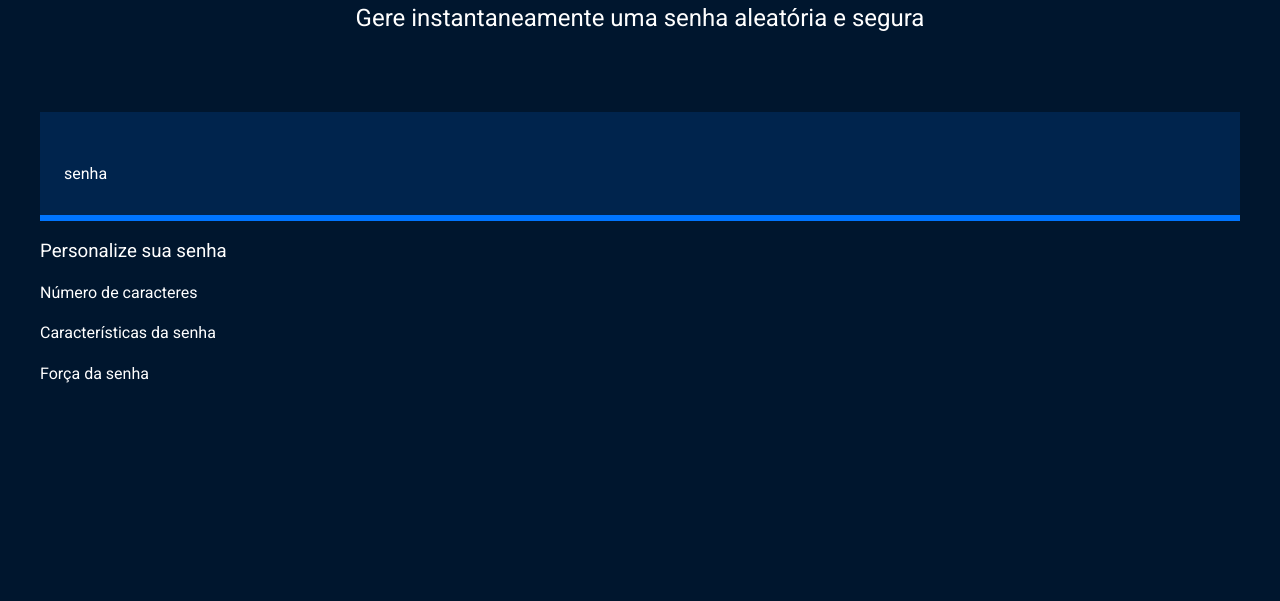
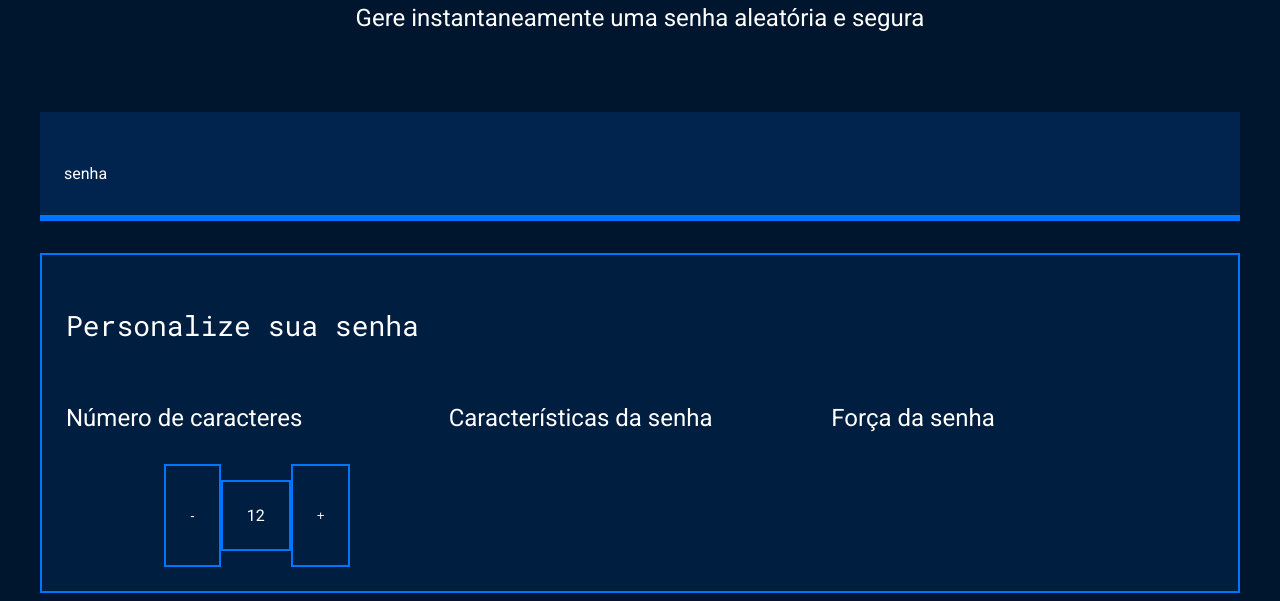
Before and after one commit to camilah22/HTML-2, a plain HTML site: page HTML 2/index.html in a window 1280 px wide. Shown: the part 214-815 px from the top of the page. Drawn offline with Linux system fonts and the light colour scheme.

Commit message:
10/05/2024

```diff
--- a/HTML 2/index.html
+++ b/HTML 2/index.html
@@ -25,14 +25,19 @@
             <div class="parametro-coluna__senha">
                 <div class="parametro-senha">
                     <h4 class="parametro-senha__titulo">Número de caracteres</h4>
+                    <div class="parametro-senha-botoes">
+                        <button class="parametro-senha__botao">-</button>
+                        <p class="parametro-senha__texto"> 12 </p>
+                        <button class="parametro-senha__botao">+</button>
+                    </div>
                 </div>
                 <div class="parametro-senha">
                     <h4 class="parametro-senha__titulo">Características da senha </h4>
-            </div>
-            <div class="parametro-senha">
-                <h4 class="parametro-senha__titulo">Força da senha</h4>
+                </div>
+                <div class="parametro-senha">
+                    <h4 class="parametro-senha__titulo">Força da senha</h4>
 
-        </div>
+                </div>
     </section>
 </body>
 
--- a/HTML 2/style.css
+++ b/HTML 2/style.css
@@ -53,6 +53,7 @@ body {
     color: var(--branco);
     font-family: var(--roboto-mono);
     font-size: 40px;
+    width: 70%;
 }
 
 #campo-senha:focus {
@@ -65,3 +66,56 @@ body {
     max-width: 1200px;
     margin: 0 auto;
 }
+
+.parametro {
+
+    background-color: var(--fundo-texto);
+    border: 2px solid var(--borda);
+    margin-top: 32px;
+    padding: 24px;
+}
+
+.parametro-titulo {
+
+    font-family: var(--roboto-mono);
+    font-size: 28px;
+
+}
+
+.parametro-senha__titulo {
+    font-size: 24px;
+}
+
+.parametro-coluna__senha {
+    display: flex;
+    flex-direction: column;
+    justify-content: center;
+}
+
+.parametro-senha {
+    width: 50%;
+    margin: 0 auto;
+}
+.parametro-senha-botoes{
+
+    display: flex;
+    justify-content: center;
+}
+.parametro-senha__botao{
+    background-color: var(--fundo-texto);
+    color: var(--branco);
+    border: 2px solid var(--borda);
+    padding: 24px;
+}
+.parametro-senha__texto{
+    padding: 24px;
+    border: 2px solid var(--borda);
+}
+
+
+
+@media screen and (min-width: 768px) {
+    .parametro-coluna__senha {
+        flex-direction: row;
+    }
+}
```
